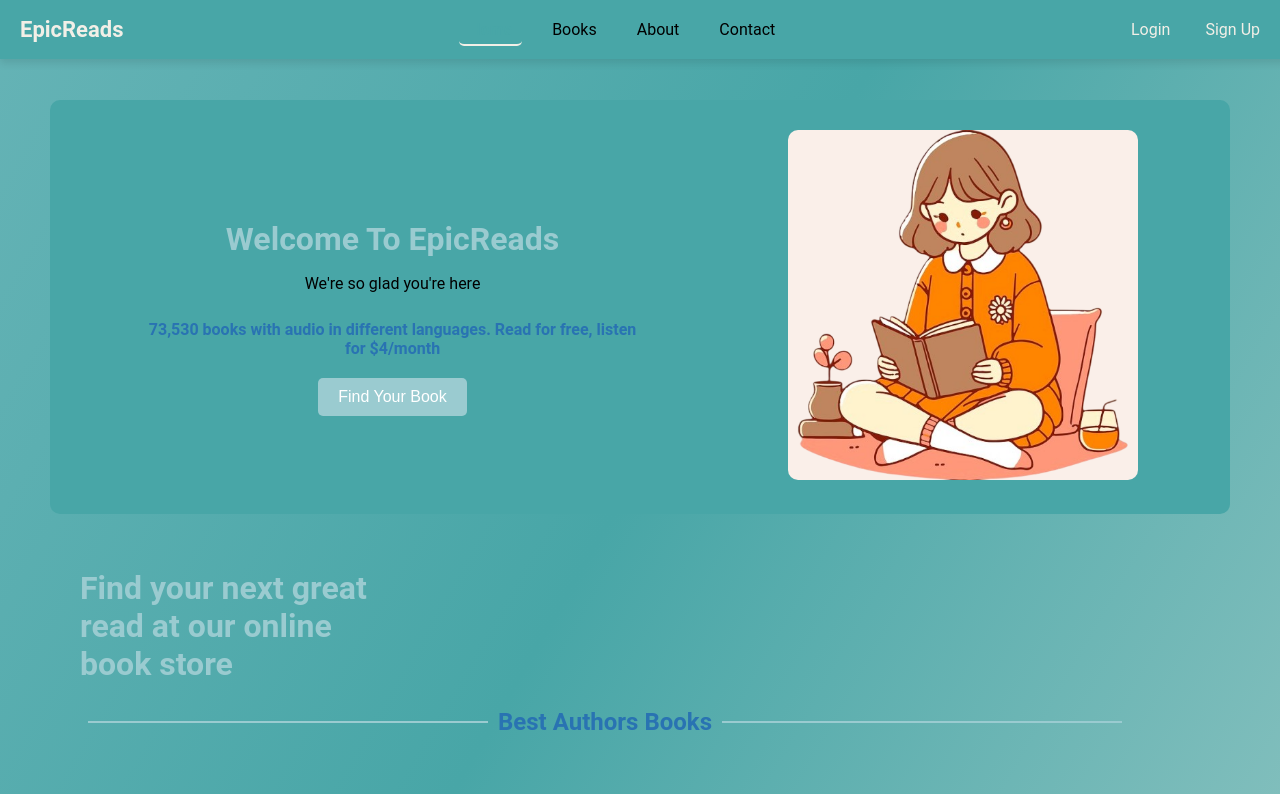
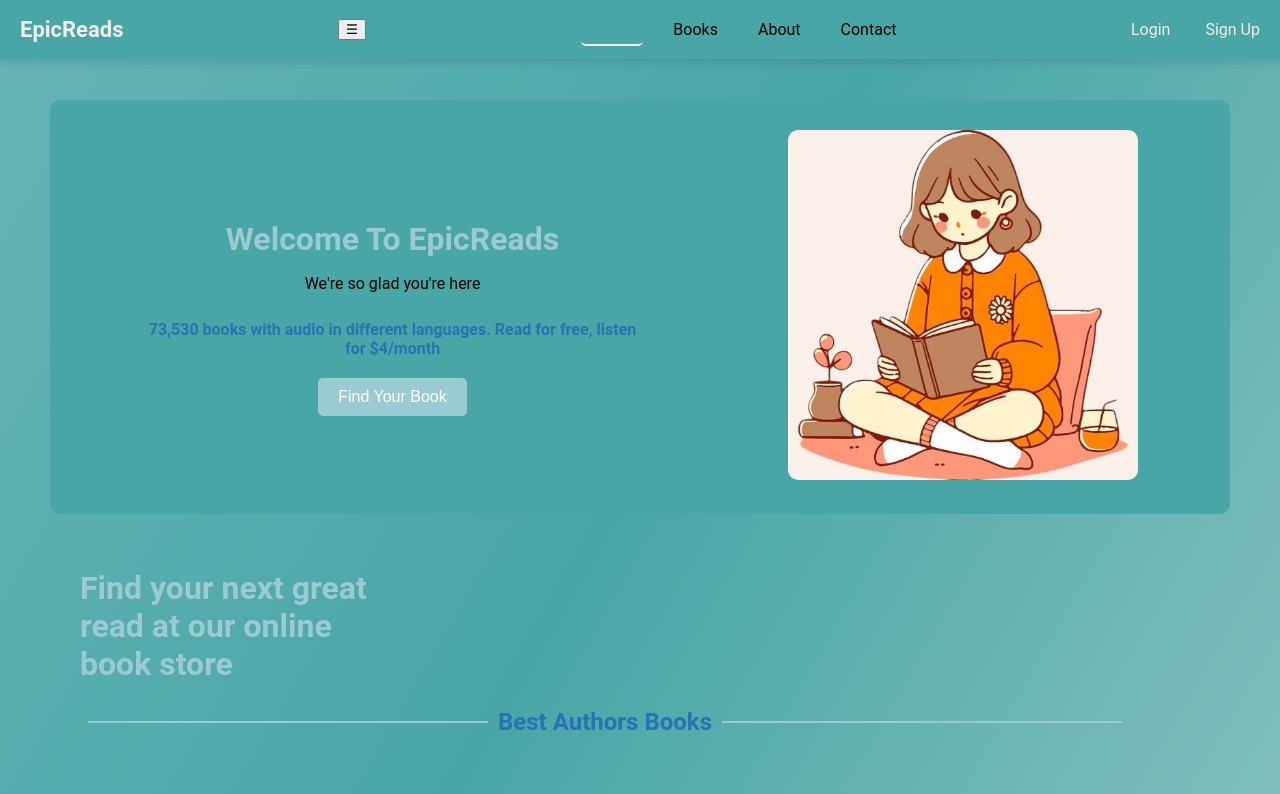
Before and after one commit to ayoubmorchid/bookhaven, a React (Create React App) app: page / in a window 1280 px wide. Shown: the top 794 px of the page. Built offline with nearby package versions, Linux system fonts and the light colour scheme.

Commit message:
add setIsMenuOpen to navbar

```diff
--- a/src/component/navbar.jsx
+++ b/src/component/navbar.jsx
@@ -4,11 +4,13 @@ import { Link, useNavigate } from 'react-router-dom';
 
 const Navbar = () => {
   const [activeTab, setActiveTab] = useState('home');
+  const [isMenuOpen, setIsMenuOpen] = useState(false); // إدارة القائمة المنسدلة
   const navigate = useNavigate();
   const isAuthenticated = !!localStorage.getItem('token'); // التحقق من تسجيل الدخول
 
   const handleTabClick = (tab) => {
     setActiveTab(tab);
+    setIsMenuOpen(false); // إغلاق القائمة عند النقر
   };
 
   const handleLogout = () => {
@@ -29,8 +31,17 @@ const Navbar = () => {
         </Link>
       </div>
 
+      {/* زر القائمة المنسدلة للشاشات الصغيرة */}
+      <button
+        className="menu-toggle"
+        onClick={() => setIsMenuOpen(!isMenuOpen)}
+        aria-label="Toggle Menu"
+      >
+        ☰
+      </button>
+
       {/* الروابط */}
-      <ul className="nav-links">
+      <ul className={`nav-links ${isMenuOpen ? 'open' : ''}`}>
         <li
           className={`nav-item ${activeTab === 'home' ? 'active' : ''}`}
           onClick={() => handleTabClick('home')}
```
